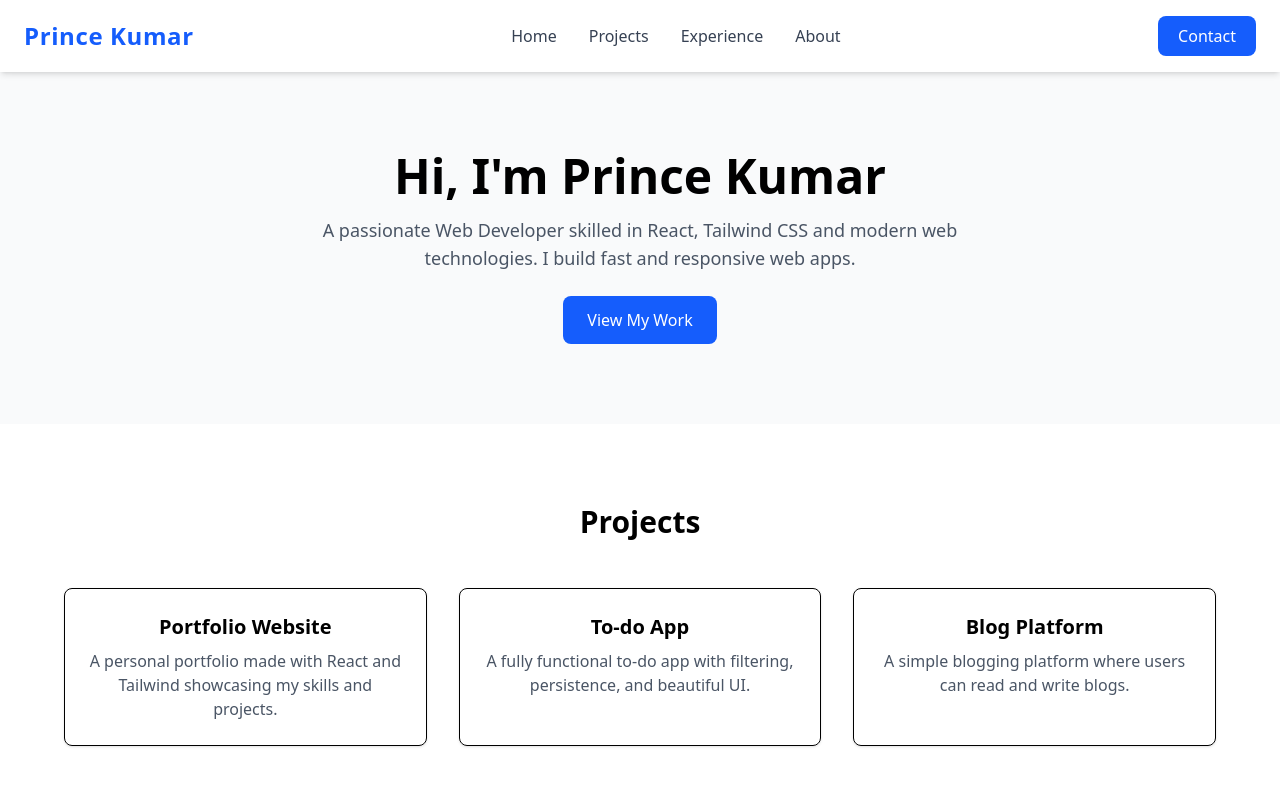
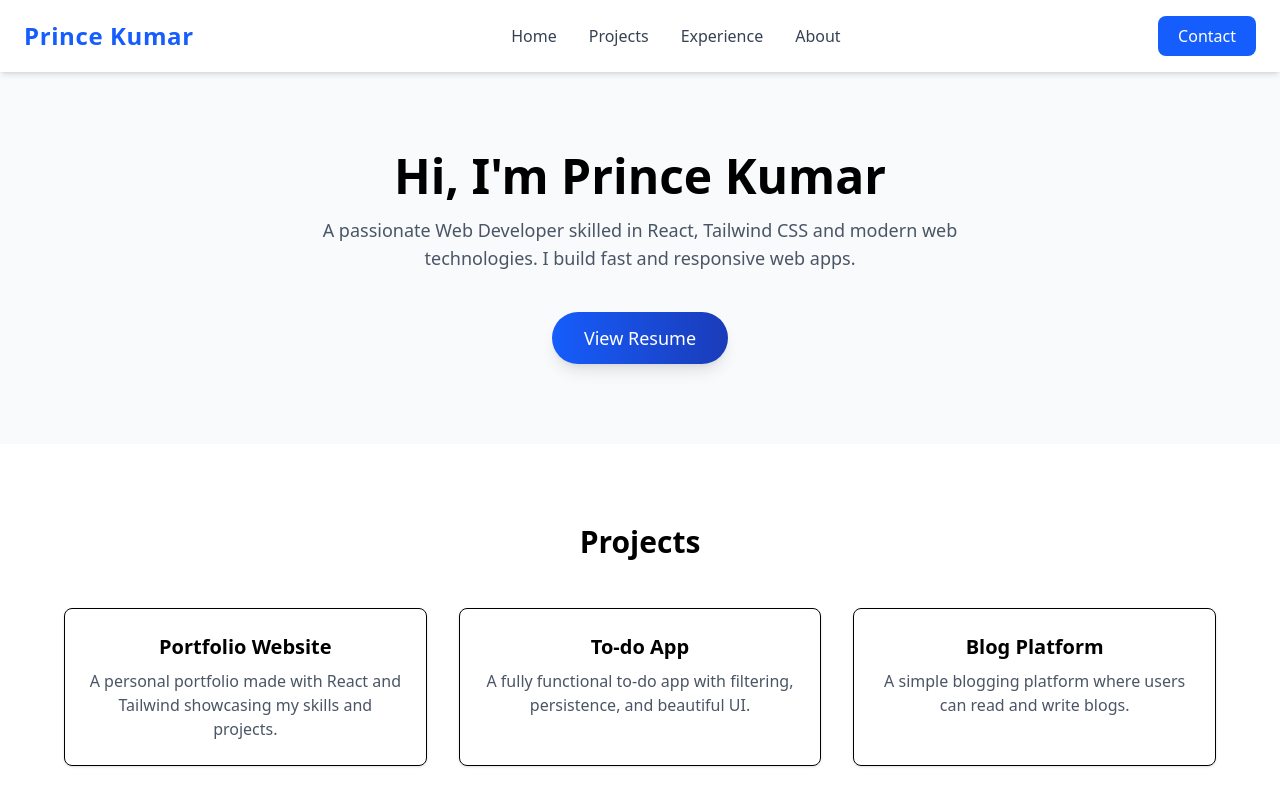
Before and after one commit to Prince-2028/My-websites, a React (Vite) app: page / in a window 1280 px wide. Shown: the top 800 px of the page. Built offline with nearby package versions, Linux system fonts and the light colour scheme.

Commit message:
update resume in porfolio

```diff
--- a/src/components/Hero.jsx
+++ b/src/components/Hero.jsx
@@ -3,13 +3,23 @@ import React from "react";
 const Hero = () => {
   return (
     <section className="bg-gray-50 py-20 text-center">
-      <h1 className="text-4xl md:text-5xl font-bold mb-4">Hi, I'm Prince Kumar</h1>
+      <h1 className="text-4xl md:text-5xl font-bold mb-4">
+        Hi, I'm Prince Kumar
+      </h1>
       <p className="text-lg text-gray-600 max-w-2xl mx-auto">
-        A passionate Web Developer skilled in React, Tailwind CSS and modern web technologies. I build fast and responsive web apps.
+        A passionate Web Developer skilled in React, Tailwind CSS and modern web
+        technologies. I build fast and responsive web apps.
       </p>
-      <button className="mt-6 bg-blue-600 text-white px-6 py-3 rounded-lg hover:bg-blue-700 transition">
-        View My Work
-      </button>
+      <div className="mt-10">
+        <a
+          href="/princeResume.pdf"
+          target="_blank"
+          rel="noopener noreferrer"
+          className="inline-block bg-gradient-to-r from-blue-600 to-blue-800 text-white text-lg font-medium px-8 py-3 rounded-full shadow-lg hover:shadow-xl transform hover:scale-105 transition duration-300"
+        >
+          View Resume
+        </a>
+      </div>
     </section>
   );
 };
```
Also changed, not shown: 1 other file (tests, documents, lock files or other folders).
